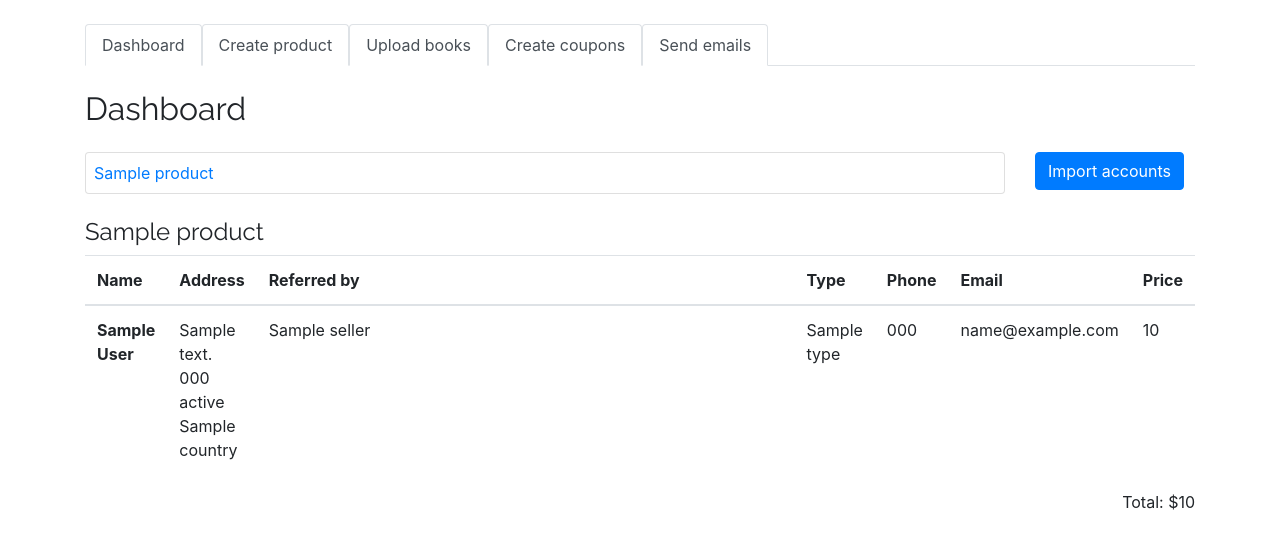
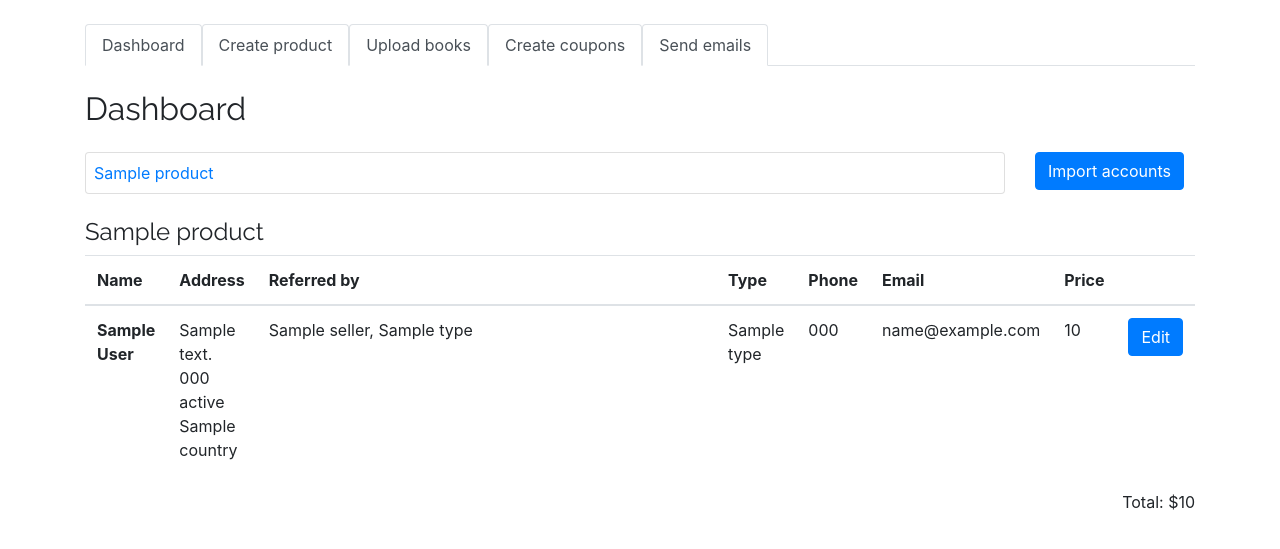
Before and after one commit to Terf/storyoftheseason.com, a Symfony app: template templates/dashboard/index.html.twig in a window 1280 px wide. Shown: the top 549 px of the page. Run offline with Twig, Linux system fonts and the light colour scheme; the template is opened without the code that fills it: most values are stand-ins (such as "Sample title", 1, 10 or a date in 2020); some libraries are stand-ins or nearby versions.

Commit message:
edit buyers

```diff
--- a/config/routes.yaml
+++ b/config/routes.yaml
@@ -45,6 +45,10 @@ validate-email:
 registration-import:
    path: /register/import
    controller: App\Controller\RegistrationController::import
+   methods: POST
+registration-edit:
+   path: /register/edit
+   controller: App\Controller\RegistrationController::edit
    methods: POST
 login-form:
    path: /login
--- a/templates/dashboard/index.html.twig
+++ b/templates/dashboard/index.html.twig
@@ -2,9 +2,33 @@
 {% block title %}
 Dashboard
 {% endblock %}
+{% block javascripts %}
+{{parent()}}
+<script>
+    $('#editAccountModal').on('show.bs.modal', function (event) {
+        var button = $(event.relatedTarget);
+        var fname = button.data('fname'),
+            lname = button.data('lname'),
+            type = button.data('type'),
+            phone = button.data('phone'),
+            email = button.data('email'),
+            id = button.data('id');
+        var modal = $(this)
+        modal.find('.modal-title').text('Edit ' + fname);
+        modal.find('.modal-body input[name="fname"]').val(fname);
+        modal.find('.modal-body input[name="lname"]').val(lname);
+        $('#edit-type > option[value="'+type+'"]').prop('selected', true);
+        modal.find('.modal-body input[name="phone"]').val(phone);
+        modal.find('.modal-body input[name="email"]').val(email);
+        modal.find('#edit-id').val(id);
+    });
+
+</script>
+{% endblock %}
 {% block body %}
 {% include 'navbar.admin.html.twig' %}
 {% set sum = 0 %}
+{% set types_arr = [] %}
 <div class="modal fade" id="importAccountModal" tabindex="-1" role="dialog" aria-labelledby="importAccountModalLabel"
     aria-hidden="true">
     <div class="modal-dialog" role="document">
@@ -12,7 +36,7 @@ Dashboard
         <form action="{{path('registration-import')}}" method="POST" enctype="multipart/form-data">
             <div class="modal-content">
                 <div class="modal-header">
-                    <h5 class="modal-title" id="importAccountModalLabel">Modal title</h5>
+                    <h5 class="modal-title" id="importAccountModalLabel">Import accounts</h5>
                     <button type="button" class="close" data-dismiss="modal" aria-label="Close">
                         <span aria-hidden="true">&times;</span>
                     </button>
@@ -39,6 +63,62 @@ Dashboard
 
     </div>
 </div>
+<div class="modal fade" id="editAccountModal" tabindex="-1" role="dialog" aria-labelledby="editAccountModalLabel"
+    aria-hidden="true">
+    <div class="modal-dialog" role="document">
+
+        <form action="{{path('registration-edit')}}" method="POST">
+            <div class="modal-content">
+                <div class="modal-header">
+                    <h5 class="modal-title" id="editAccountModalLabel">Edit account</h5>
+                    <button type="button" class="close" data-dismiss="modal" aria-label="Close">
+                        <span aria-hidden="true">&times;</span>
+                    </button>
+                </div>
+                <div class="modal-body">
+                    <div class="form-group">
+                        <label for="edit-fname">First name</label>
+                        <input type="text" class="form-control" id="edit-fname" placeholder="First name" name="fname">
+                    </div>
+                    <div class="form-group">
+                        <label for="edit-lname">Last name</label>
+                        <input type="text" class="form-control" id="edit-lname" placeholder="Last name" name="lname">
+                    </div>
+                    <div class="form-group">
+                        <label for="edit-type">Type</label>
+                        <select class="form-control" id="edit-type" name="type">
+                            {% for k, v in constant('App\\Entity\\Buyer::TYPES') %}
+                            <option value="{{k}}">{{v}}</option>
+                            {% set types_arr = types_arr|merge({(v): k}) %}
+                            {% endfor %}
+                        </select>
+                    </div>
+                    <div class="form-group">
+                        <label for="edit-phone">Phone</label>
+                        <input type="text" class="form-control" id="edit-phone" placeholder="Phone" name="phone">
+                    </div>
+                    <div class="form-group">
+                        <label for="edit-email">Email</label>
+                        <input type="text" class="form-control" id="edit-email" placeholder="Email" name="email">
+                    </div>
+                    <div class="form-group">
+                        <label for="edit-password">Password</label>
+                        <input type="text" class="form-control" id="edit-password" placeholder="Password"
+                            name="password">
+                        <small id="passwordHelp" class="form-text text-muted">Leave this field blank to leave the
+                            password unchanged.</small>
+                    </div>
+                </div>
+                <div class="modal-footer">
+                    <input type="hidden" name="id" id="edit-id">
+                    <button type="button" class="btn btn-secondary" data-dismiss="modal">Close</button>
+                    <button type="submit" class="btn btn-primary">Submit</button>
+                </div>
+            </div>
+        </form>
+
+    </div>
+</div>
 <div class="container">
     <div class="row">
         <div class="col-12">
@@ -54,7 +134,8 @@ Dashboard
             </ul>
         </div>
         <div class="col-sm-2">
-            <button type="button" class="btn btn-primary" data-toggle="modal" data-target="#importAccountModal">Import accounts</button>
+            <button type="button" class="btn btn-primary" data-toggle="modal" data-target="#importAccountModal">Import
+                accounts</button>
         </div>
     </div>
     <div class="row">
@@ -72,6 +153,7 @@ Dashboard
                         <th scope="col">Phone</th>
                         <th scope="col">Email</th>
                         <th scope="col">Price</th>
+                        <th scope="col">&nbsp;</th>
                     </tr>
                 </thead>
                 <tbody>
@@ -80,11 +162,17 @@ Dashboard
                         <td>{{purchase.user.location.address}} {{purchase.user.location.zip}}
                             {{purchase.user.location.state}}
                             {{purchase.user.location.country}}</td>
-                        <td>{{purchase.user.seller.name}}</td>
-                        <td>{{purchase.user.seller.type}}</td>
+                        <td>{{purchase.user.seller.name}}, {{purchase.user.seller.type}}</td>
+                        <td>{{purchase.user.type}}</td>
                         <td>{{purchase.user.phone}}</td>
                         <td>{{purchase.user.email}}</td>
                         <td>{{purchase.price}}</td>
+                        <td><button type="button" class="btn btn-primary" data-toggle="modal"
+                                data-target="#editAccountModal" data-id="{{purchase.user.id}}"
+                                data-fname="{{purchase.user.firstName}}" data-lname="{{purchase.user.lastName}}"
+                                data-type="{{types_arr[purchase.user.type]}}" data-phone="{{purchase.user.phone}}"
+                                data-email="{{purchase.user.email}}">Edit</button>
+                        </td>
                         {% set sum = sum + purchase.price %}
                     </tr>
                 </tbody>
```
Also changed, not shown: src/Controller/RegistrationController.php (+34 -1 lines).
